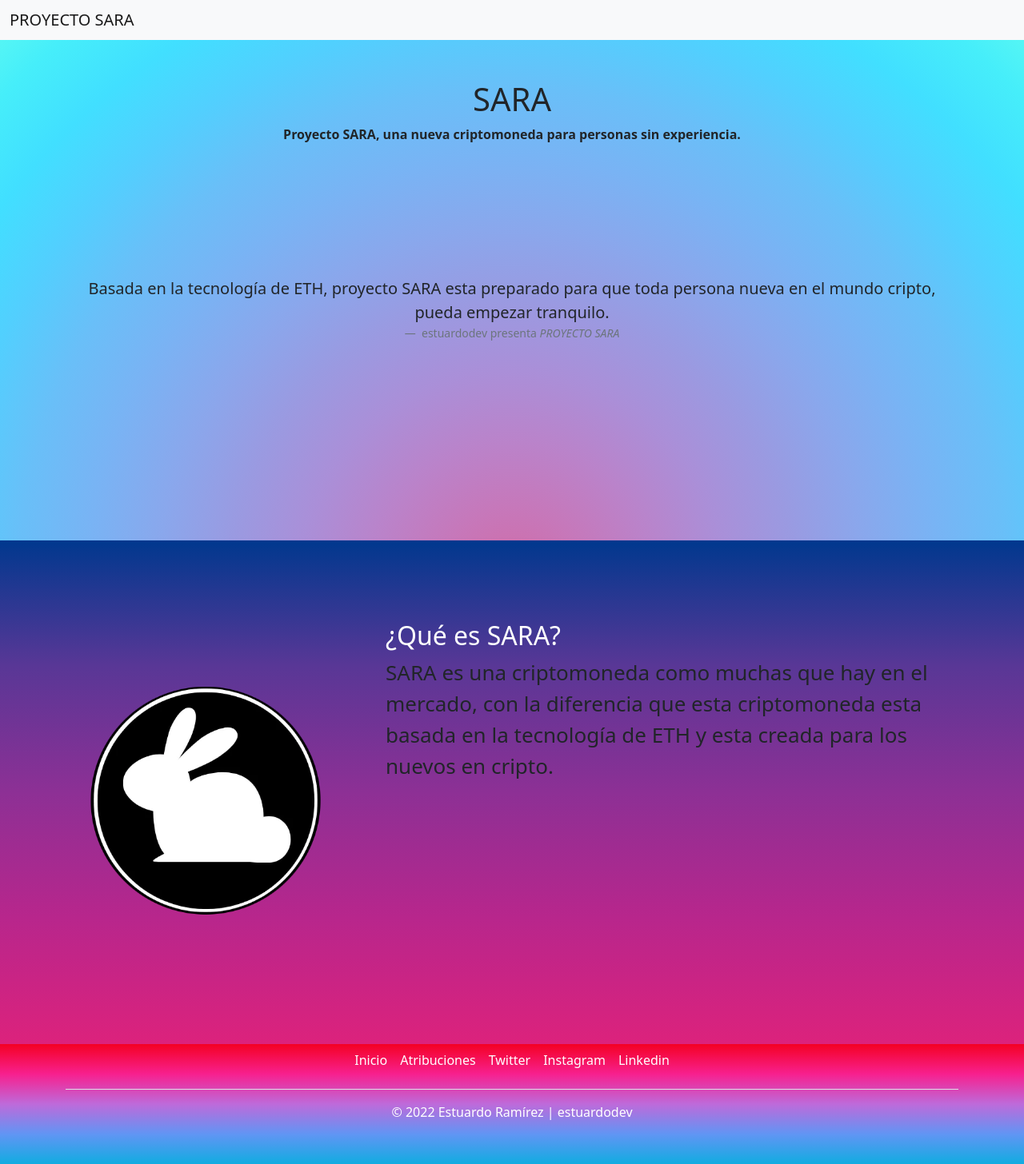
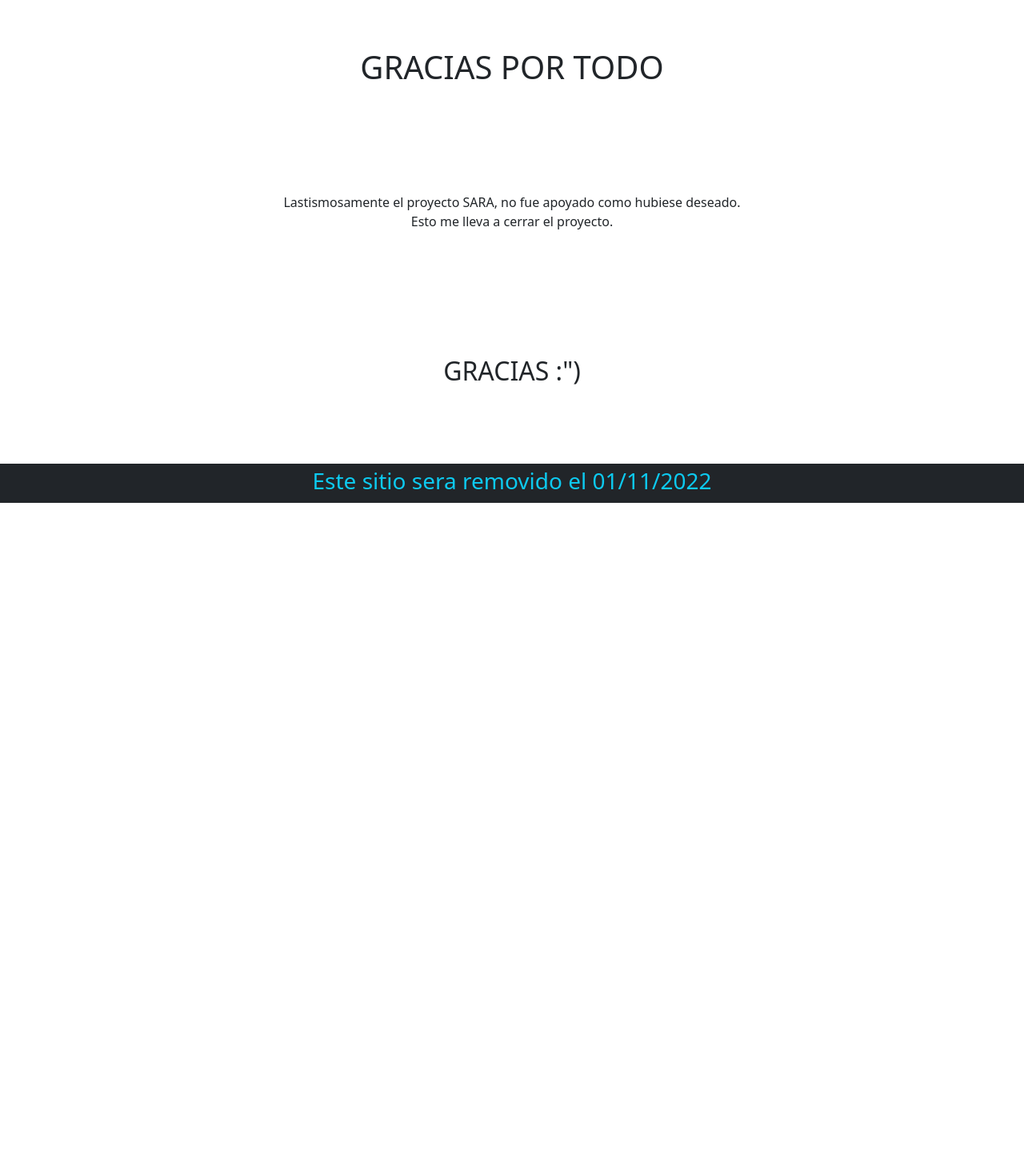
Before and after one commit to estuardodev/ServidorOld, a Django app: template Server/cripto/templates/cripto/sara.html in a window 1280 px wide. Shown: the whole page at 80% size. After the commit the page ends 629 px from the top, so only its background shows below. Run offline with Django 4.2, Linux system fonts and the light colour scheme; the template is opened without the code that fills it, so the values that code supplies are empty.

Commit message:
Se creo el sitio de removicion del proyecto cripto

```diff
--- a/Server/cripto/static/cripto/css/styles-cripto.css
+++ b/Server/cripto/static/cripto/css/styles-cripto.css
@@ -1,119 +1,20 @@
-body{
-    background-image: radial-gradient(circle, #d16ba5, #c777b9, #ba83ca, #aa8fd8, #9a9ae1, #8aa7ec, #79b3f4, #69bff8, #52cffe, #41dfff, #46eefa, #5ffbf1);
-}
-
-.center{
+h1, p, h2, h3{
     text-align: center;
 }
 
-.center h1{
-    padding-top: 50px;
+h1{
+    padding-top: 60px;
 }
 
-.bajo{
-    padding-top: 150px;
-    padding-bottom: 233px;
+.as{
+    padding-top: 125px;
 }
 
-.article{
-    background: linear-gradient(to bottom, #00388e, #593796, #8d3095, #b8268c, #dc227c);
-    width: 100%;
-    height: 630px;
-    padding-bottom: 0;
+h2{
+    padding-top: 140px;
+    padding-bottom: 65px;
 }
-
-.article img{
-    width: 350px;
-    text-align: left;
-    padding-top: 150px;
-    position: absolute;
+h3{
+    padding-top: 5px;
+    padding-bottom: 10px;
 }
-
-.article h2{
-    position: relative;
-    padding-left: 400px;
-    padding-top: 225px;
-    color: #FFF;
-}
-
-.article p{
-    position: relative;
-    padding-left: 400px;
-    font-size: 26px;
-}
-
-.footer{
-    background: linear-gradient(to bottom, #f40123, #f7208e, #be6ada, #6195f4, #11ace1);
-    width: 100%;
-    padding-top: -50px;
-    height: 150px;
-}
-
-.text-muted{
-   color: #FFF!important;
-}
-
-@media only screen and  (min-width: 761px) {
-    .article h2{
-        position: relative;
-        padding-left: 400px;
-        padding-top: 100px;
-        color: #FFF;
-    }
-
-    .article p{
-        position: relative;
-        padding-left: 400px;
-        font-size: 26px;
-    }
-}
-
-@media only screen and  (max-width: 768px) {
-    .article h2{
-        position: relative;
-        padding-left: 270px;
-        padding-top: 150px;
-        color: #FFF;
-    }
-
-    .article p{
-        position: relative;
-        padding-left: 270px;
-        font-size: 20px;
-    }
-
-    .article img{
-        width: 200px;
-        text-align: left;
-        padding-top: 170px;
-        position: absolute;
-    }
-}
-
-@media only screen and (max-width: 480px){
-    .article h2{
-        padding-left: 0;
-        padding-top: 240px;
-        color: #FFF;
-    }
-
-    .article p{
-        padding-left: 0;
-        font-size: 20px;
-    }
-
-    .article img{
-        left: 80px;
-        top: 640px;
-    }
-    .footer {
-        background: #FFF;
-    }
-    .footer .nav{
-
-        padding-top: 15px;
-    }
-    .text-muted{
-        color: #000!important;
-     }
-}
--- a/Server/cripto/templates/cripto/sara.html
+++ b/Server/cripto/templates/cripto/sara.html
@@ -6,7 +6,7 @@
     <meta charset="UTF-8">
     <meta http-equiv="X-UA-Compatible" content="IE=edge">
     <meta name="viewport" content="width=device-width, initial-scale=1.0">
-    <title>SARA | Criptomoneda</title>
+    <title>SARA se despíde</title>
     <meta name="description" content="El proyecto SARA es una criptomoneda lanzada para todos aquellos que no quieren correr riesgo alguno y así empiecen desde cero en el mundo cripto.">
     <link rel="icon" href="./img/sara.webp">
     <!--Boostrap-->
@@ -26,53 +26,13 @@
     </script>
 </head>
 <body>
-    <!-- As a heading -->
-    <nav class="navbar bg-light">
-        <div class="container-fluid">
-            <span class="navbar-brand mb-0 h1">PROYECTO SARA</span>
-        </div>
-    </nav>
 
-    <div class="container center">
-        <h1>SARA</h1>
-        <p><b>Proyecto SARA, una nueva criptomoneda para personas sin experiencia.</b></p>
-        <div class="container bajo">
-            <figure class="text-center">
-                <blockquote class="blockquote">
-                  <p>Basada en la tecnología de ETH, proyecto SARA esta preparado para que toda persona nueva en el mundo cripto, pueda empezar tranquilo.</p>
-                </blockquote>
-                <figcaption class="blockquote-footer">
-                  estuardodev presenta <cite title="Source Title">PROYECTO SARA</cite>
-                </figcaption>
-              </figure>
-        </div>
-    </div>
 
-    <div class="article">
-        <div class="container">
-            <img src="{% static 'cripto/img/sara.webp' %}" alt="">
-            <h2>¿Qué es SARA?</h2>
-            <p>SARA es una criptomoneda como muchas que hay en el mercado, con la diferencia que esta criptomoneda esta basada en la tecnología de ETH y esta creada para los nuevos en cripto.</p>
-        </div>
-    </div>
-
-    <!--Inicio del Footer-->
-
-    <div class="footer">
-        <div class="container ">
-            <footer class="py- as">
-                <ul class="nav justify-content-center border-bottom pb-3 mb-3">
-                <li class="nav-item"><a href="https://sara.estuardodev.com:8000" class="nav-link px-2 text-muted">Inicio</a></li>
-                <li class="nav-item"><a href="" target="_blank" class="nav-link px-2 text-muted">Atribuciones</a></li>
-                <li class="nav-item"><a href="https://twitter.com/estuardodev" target="_blank" class="nav-link px-2 text-muted">Twitter</a></li>
-                <li class="nav-item"><a href="https://www.instagram.com/estuardodev/" target="_blank" class="nav-link px-2 text-muted">Instagram</a></li>
-                <li class="nav-item"><a href="https://www.linkedin.com/in/estuardodev" target="_blank" class="nav-link px-2 text-muted">Linkedin</a></li>
-                </ul>
-                <p class="text-center text-muted">© 2022 Estuardo Ramírez | estuardodev</p>
-            </footer>
-        </div>
-    </div>
-    <!--Fin del footer-->
+    <h1>GRACIAS POR TODO</h1>
+    <p class="as">Lastismosamente el proyecto SARA, no fue apoyado como hubiese deseado. <br> Esto me lleva a cerrar el proyecto.</p>
+    <h2>GRACIAS :")</h2>
+    <br>
+    <h3 class="text-info bg-dark">Este sitio sera removido el 01/11/2022</h3>
 
     <!--Boostrap-->
     <script src="https://cdn.jsdelivr.net/npm/bootstrap@5.2.0/dist/js/bootstrap.bundle.min.js" integrity="sha384-A3rJD856KowSb7dwlZdYEkO39Gagi7vIsF0jrRAoQmDKKtQBHUuLZ9AsSv4jD4Xa" crossorigin="anonymous"></script>
```
